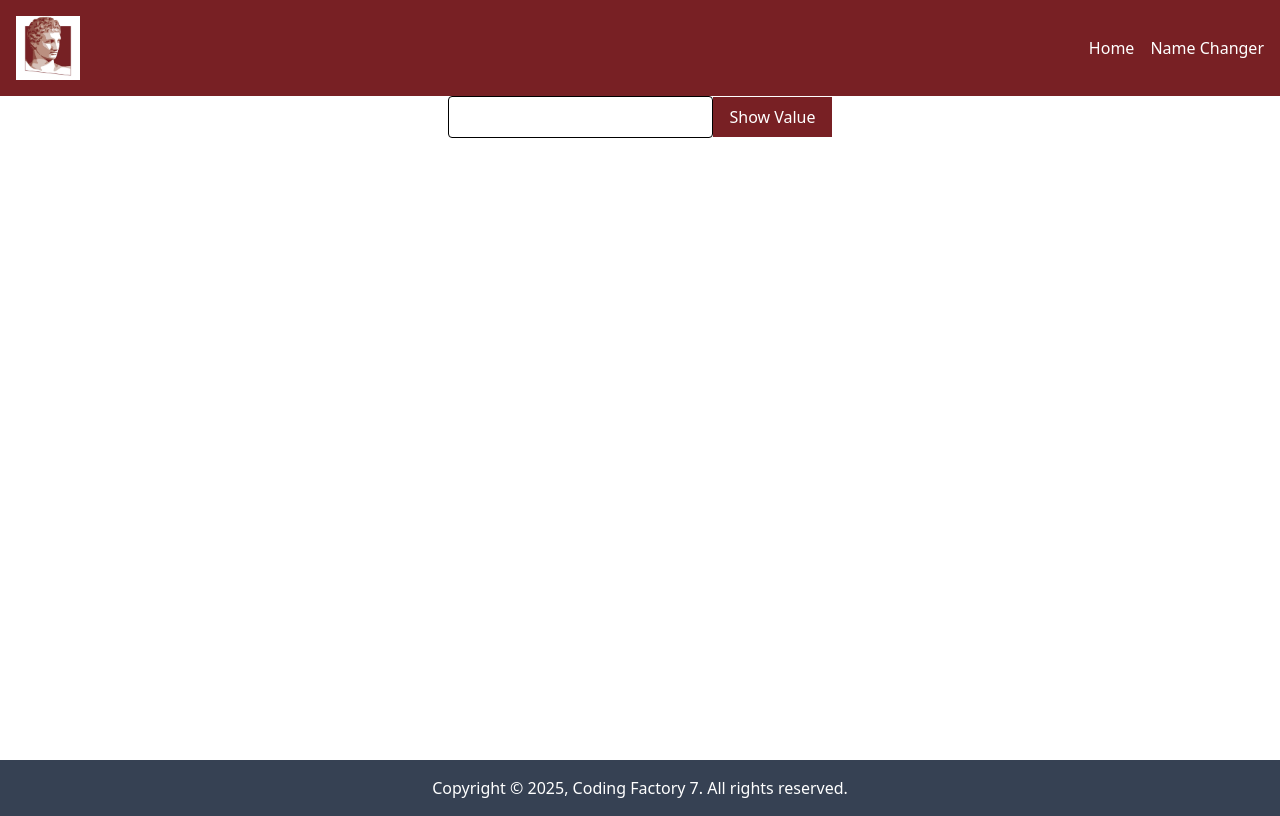
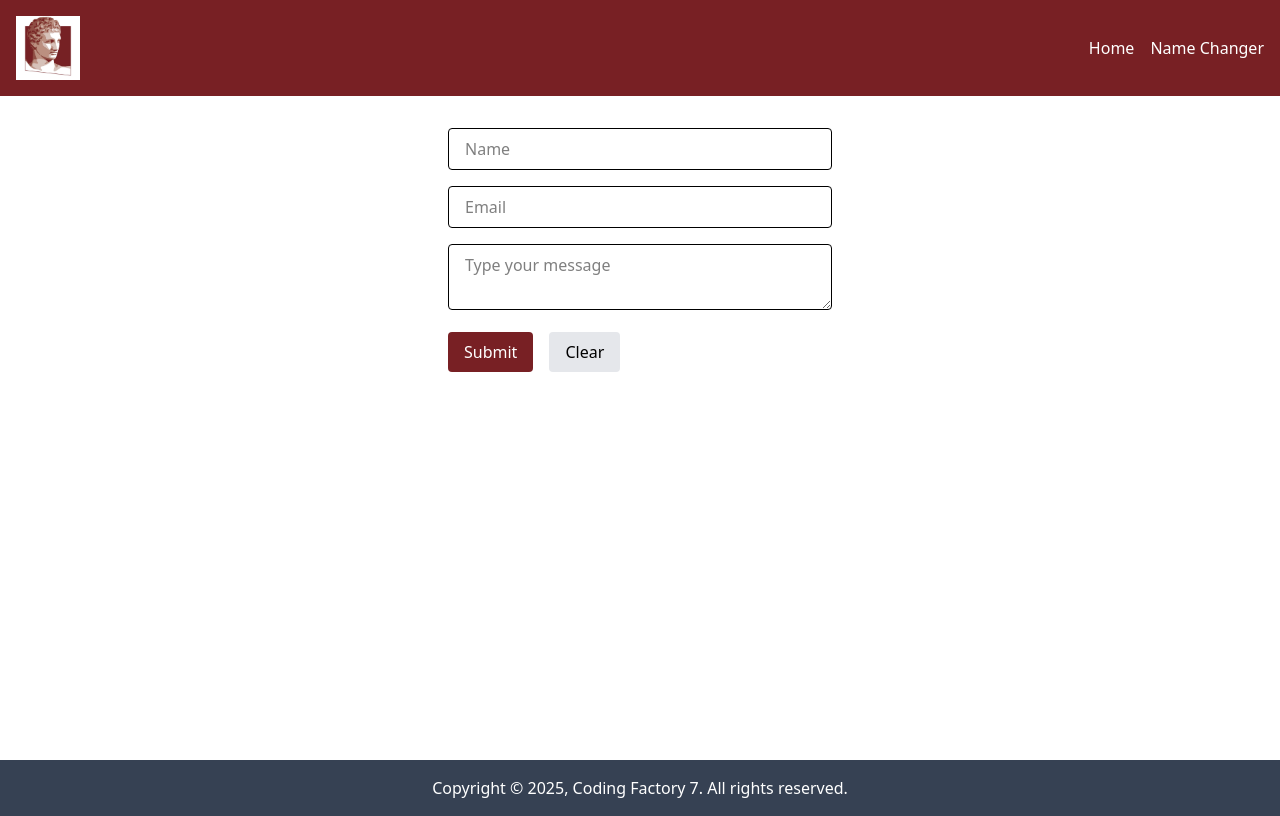
Before and after one commit to despinamos/cf7-components-intro, a React (Vite) app: page / in a window 1280 px wide. Built offline with nearby package versions, Linux system fonts and the light colour scheme.

Commit message:
feat: MultiFieldForm component created

```diff
--- a/src/App.tsx
+++ b/src/App.tsx
@@ -1,16 +1,16 @@
 import {BrowserRouter, Routes, Route} from "react-router"
-//import Layout from "./components/Layout"
-//import HomePage from "./pages/HomePage.tsx";
 import NameChangerPage from "./pages/NameChangerPage.tsx";
 import OnlineStatusPage from "./pages/OnlineStatusPage.tsx";
 import UserPage from "./pages/UserPage.tsx";
 import RouterLayout from "./components/RouterLayout.tsx";
-import ExamplesPage from "./pages/ExamplesPage.tsx";
 import RouterExamplesLayout from "./components/RouterExamplesLayout.tsx";
 import AutoRedirectPage from "./pages/AutoRedirectPage.tsx";
 import NotFoundPage from "./pages/NotFoundPage.tsx";
-//import FocusInput from "./components/FocusInput.tsx";
+import FocusInput from "./components/FocusInput.tsx";
 import UncontrolledInput from "./components/UncontrolledInput.tsx";
+import MultiFieldForm from "./components/MultiFieldForm.tsx";
+import ControlledInput from "./components/ControlledInput.tsx";
+import ExamplesPage from "./pages/ExamplesPage.tsx";
 
 function App() {
 
@@ -29,12 +29,15 @@ function App() {
                         <Route path="name-changer" element={<NameChangerPage/>}/>
                         <Route path="online-status" element={<OnlineStatusPage/>}/>
                         <Route path="auto-redirect" element={<AutoRedirectPage/>}/>
+                        <Route path="controlled-input" element={<ControlledInput/>}/>
+                        <Route path="uncontrolled-input" element={<UncontrolledInput/>}/>
+                        <Route path="focus-input" element={<FocusInput/>}/>
                     </Route>
 
                     <Route element={<RouterLayout/>}>
                         {/*<Route path="/" element={<HomePage />}/>*/}
                         {/*<Route index element={<HomePage/>}/>*/}
-                        <Route index element={<UncontrolledInput/>}/>
+                        <Route index element={<MultiFieldForm/>}/>
                         <Route path="users/:userId" element={<UserPage />}/>
                         <Route path="users" element={<UserPage/>}/>
                         <Route path="*" element={<NotFoundPage/>}/>
--- /dev/null
+++ b/src/components/MultiFieldForm.tsx
@@ -0,0 +1,102 @@
+import {useState} from "react";
+
+type FormValues = {
+    name: string;
+    email: string;
+    message: string;
+}
+
+const initialValues = {
+    name: "",
+    email: "",
+    message: ""
+}
+
+const MultiFieldForm = () => {
+
+    const [values, setValues] = useState<FormValues>(initialValues);
+    const [submittedData, setSubmitteddata] = useState<FormValues | null>(null);
+
+    const handleChange = (e: React.ChangeEvent<HTMLInputElement | HTMLTextAreaElement>) => {
+        const {name, value} = e.target;
+
+        setValues(prev => ({
+                ...prev,
+                [name]: value
+        }));
+    };
+
+    const handleClear = () => {
+        setValues(initialValues);
+        setSubmitteddata(null);
+    };
+
+    const handleSubmit = (e: React.FormEvent) => {
+        e.preventDefault();
+        setSubmitteddata(values);
+        console.log(values);
+        setValues(initialValues);
+    }
+
+    return (
+        <>
+        <div className="flex max-w-sm mx-auto mt-8">
+            <form onSubmit={handleSubmit} className="space-y-4">
+                <input
+                    type="text"
+                    name="name"
+                    value={values.name}
+                    placeholder="Name"
+                    onChange={handleChange}
+                    className="w-full px-4 py-2 rounded border"
+                    required
+                />
+                <input
+                    type="email"
+                    name="email"
+                    value={values.email}
+                    placeholder="Email"
+                    onChange={handleChange}
+                    className="w-full px-4 py-2 rounded border"
+                    required
+                />
+                <textarea
+                    name="message"
+                    value={values.message}
+                    placeholder="Type your message"
+                    onChange={handleChange}
+                    className="w-full px-4 py-2 rounded border"
+                    minLength={5}
+                    required
+                ></textarea>
+                <div className="flex gap-4">
+                    <button
+                        type="submit"
+                        className="bg-cf-dark-red text-white px-4 py-2 rounded"
+                    >
+                        Submit
+                    </button>
+                    <button
+                        type="button"
+                        onClick={handleClear}
+                        className="bg-gray-200 text-cf-gray-700 px-4 py-2 rounded">
+                        Clear
+                    </button>
+                </div>
+
+                { submittedData && (
+                    <div className="mt-6 border-t pt-4 space-y-2">
+                        <h2 className="font-semibold">Submitted Data</h2>
+                        <p><strong>Name:</strong> {submittedData.name}</p>
+                        <p><strong>Email:</strong> {submittedData.email}</p>
+                        <p><strong>Message:</strong> {submittedData.message}</p>
+                    </div>
+                )}
+
+            </form>
+        </div>
+    </>
+    )
+};
+
+export default MultiFieldForm;
```
